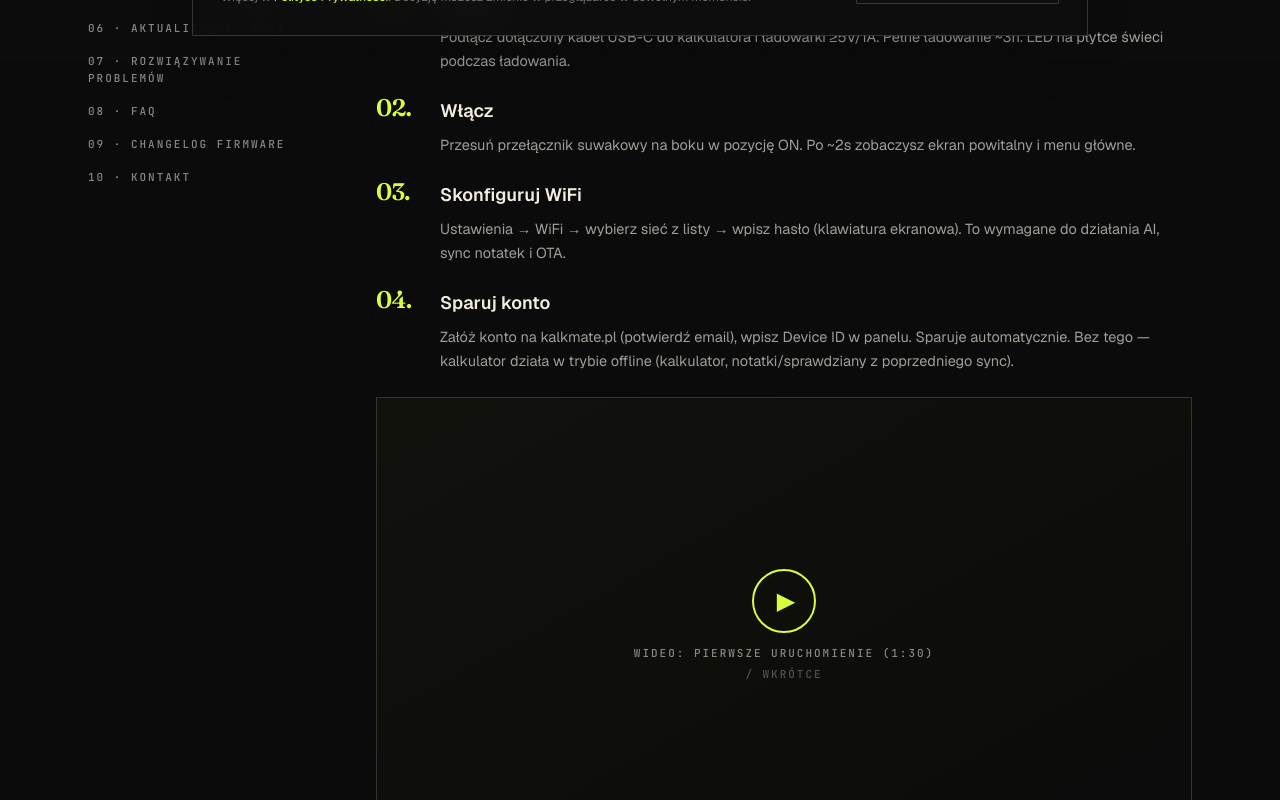
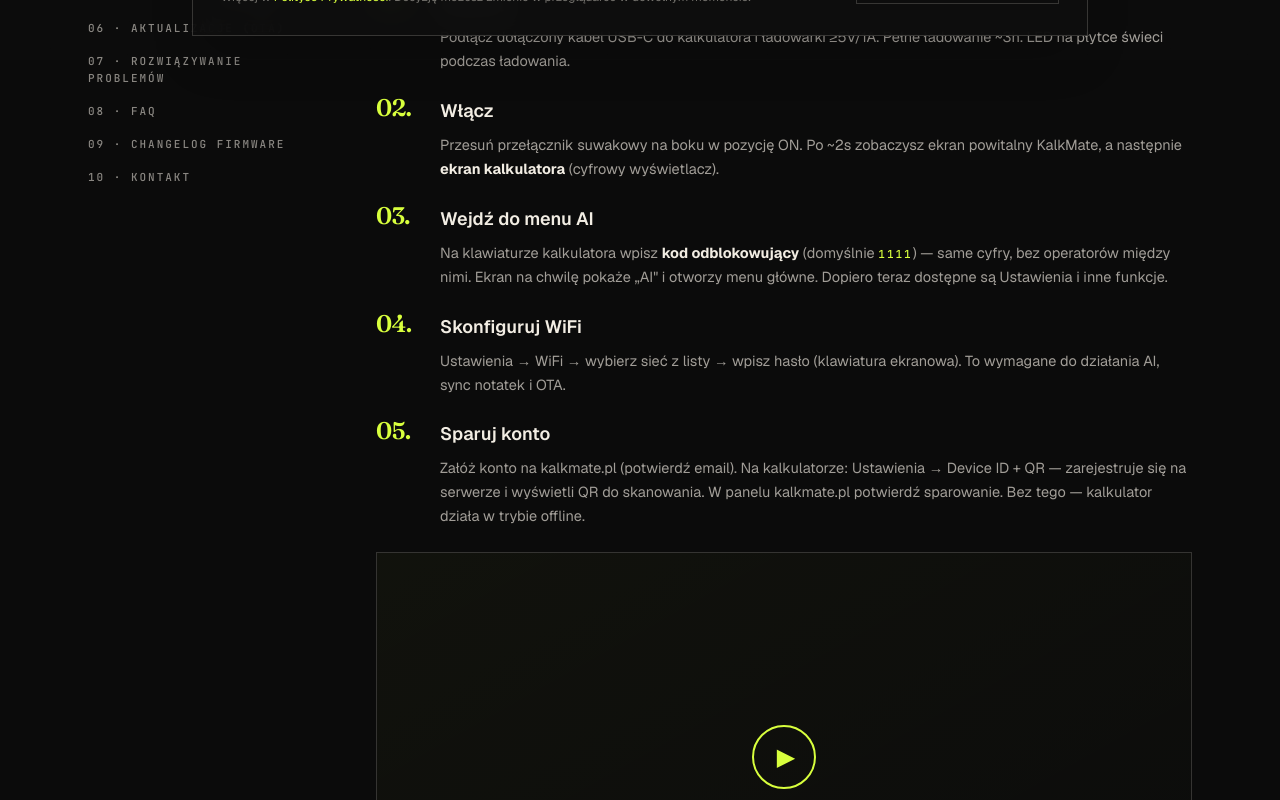
Before and after one commit to KAJPER/KalkMate, a Next.js app in the folder website/: page /pomoc in a window 1280 px wide. Shown: the part 740-1540 px from the top of the page. Built offline with nearby package versions, Linux system fonts and the light colour scheme.

Commit message:
Refactor code structure for improved readability and maintainability

```diff
--- a/website/src/app/pomoc/page.tsx
+++ b/website/src/app/pomoc/page.tsx
@@ -220,16 +220,24 @@ export default function PomocPage() {
             </Step>
             <Step n={2} title="Włącz">
               Przesuń przełącznik suwakowy na boku w pozycję ON.
-              Po ~2s zobaczysz ekran powitalny i menu główne.
+              Po ~2s zobaczysz ekran powitalny KalkMate, a następnie{" "}
+              <strong className="text-[#F2EDE3]">ekran kalkulatora</strong> (cyfrowy wyświetlacz).
             </Step>
-            <Step n={3} title="Skonfiguruj WiFi">
+            <Step n={3} title="Wejdź do menu AI">
+              Na klawiaturze kalkulatora wpisz <strong className="text-[#F2EDE3]">kod odblokowujący</strong>{" "}
+              (domyślnie <code className="km-mono-eyebrow text-[#D8FF3D]">1111</code>) — same cyfry, bez operatorów między nimi.
+              Ekran na chwilę pokaże „AI" i otworzy menu główne.
+              Dopiero teraz dostępne są Ustawienia i inne funkcje.
+            </Step>
+            <Step n={4} title="Skonfiguruj WiFi">
               Ustawienia → WiFi → wybierz sieć z listy → wpisz hasło (klawiatura
               ekranowa). To wymagane do działania AI, sync notatek i OTA.
             </Step>
-            <Step n={4} title="Sparuj konto">
-              Załóż konto na kalkmate.pl (potwierdź email), wpisz Device ID
-              w panelu. Sparuje automatycznie. Bez tego — kalkulator działa
-              w trybie offline (kalkulator, notatki/sprawdziany z poprzedniego sync).
+            <Step n={5} title="Sparuj konto">
+              Załóż konto na kalkmate.pl (potwierdź email). Na kalkulatorze:{" "}
+              Ustawienia → Device ID + QR — zarejestruje się na serwerze i wyświetli
+              QR do skanowania. W panelu kalkmate.pl potwierdź sparowanie.
+              Bez tego — kalkulator działa w trybie offline.
             </Step>
 
             <VideoPlaceholder label="Wideo: pierwsze uruchomienie (1:30)" />
@@ -277,9 +285,15 @@ export default function PomocPage() {
               bez żadnej operacji między cyframi. Otworzy się menu AI.
             </Step>
             <Step n={2} title="Wybierz tryb">
-              <strong>Tekst</strong> — klawiatura ekranowa do wpisania treści zadania.
-              <br />
+              <strong>Zdjęcie</strong> — skieruj kamerę na zadanie. Podgląd live na ekranie
+              (wskaźnik ostrości po prawej), wciśnij <code className="km-mono-eyebrow text-[#D8FF3D]">5 (OK)</code> żeby
+              zrobić zdjęcie i wysłać do AI.
+              <br /><br />
+              <strong>Tekst</strong> — klawiatura ekranowa QWERTY: 8/4/6/2 = nawigacja,
+              5 = wybierz znak, zatwierdź przyciskiem ZADANIE (maks. 2000 znaków).
+              <br /><br />
               <strong>Historia</strong> — przeglądaj poprzednie rozwiązania (offline).
+              Przycisk → (prawo) otwiera edycję pytania i ponowne wysłanie do AI.
             </Step>
             <Step n={3} title="Tryb rozwiązania">
               W Ustawienia → Tryb wybierz:
@@ -546,6 +560,7 @@ export default function PomocPage() {
           <div className="km-mono-eyebrow text-[#F2EDE3]/55 space-y-1">
             <Link href="/regulamin" className="block hover:text-[#D8FF3D] transition-colors">Regulamin</Link>
             <Link href="/polityka-prywatnosci" className="block hover:text-[#D8FF3D] transition-colors">Polityka prywatności</Link>
+            <a href="/docs/ce-declaration.pdf" target="_blank" rel="noopener noreferrer" className="block hover:text-[#D8FF3D] transition-colors">Deklaracja zgodności CE</a>
             <a href="mailto:kontakt@kalkmate.pl" className="block hover:text-[#D8FF3D] transition-colors">kontakt@kalkmate.pl</a>
           </div>
         </div>
```
Also changed, not shown: 1 other file (tests, documents, lock files or other folders).
